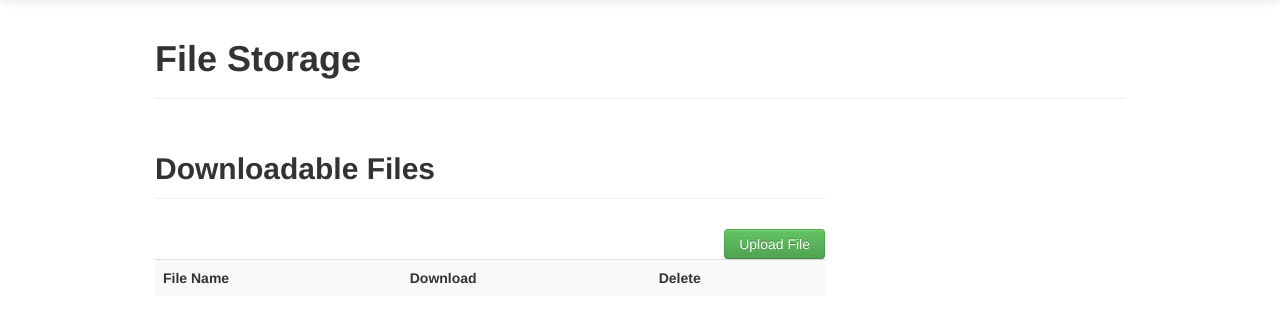
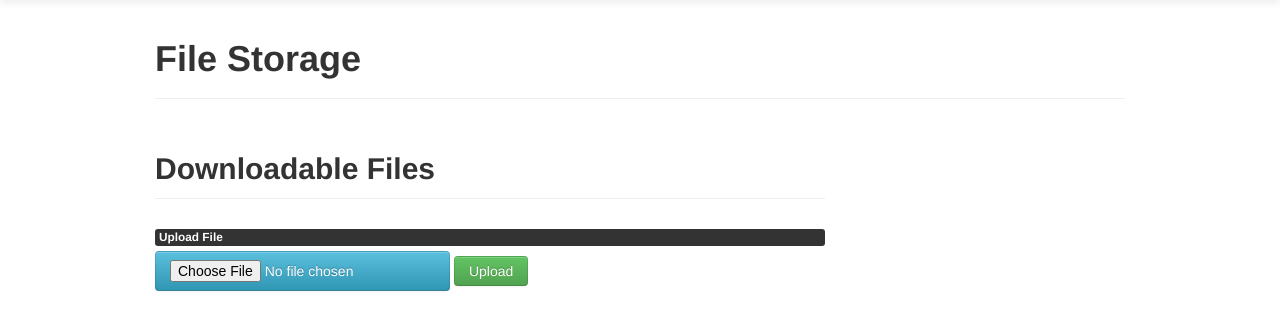
Before and after one commit to hearneg1/TeamBasicRiki, a Python web app: template Riki/wiki/web/templates/file_storage.html in a window 1280 px wide. Shown: the part 41-352 px from the top of the page. Run offline with Jinja, Linux system fonts and the light colour scheme; the template is opened without the code that fills it, so the values that code supplies are empty; some libraries are stand-ins or nearby versions.

Commit message:
initial file uploading

```diff
--- a/Riki/wiki/web/templates/file_storage.html
+++ b/Riki/wiki/web/templates/file_storage.html
@@ -3,7 +3,11 @@
 {% block title -%}File Storage{%- endblock title %}
 {% block content %}
     <h2 class="page-header">Downloadable Files</h2>
-    <button class="btn btn-success" style="float: right">Upload File</button>
+    <form action = {{ url_for("wiki.upload_file") }} method = "post" enctype="multipart/form-data">
+        <label for="file" class="label label-inverse">Upload File</label>
+        <input type="file" name="file" class="btn btn-info"/>
+        <input type="submit" class="btn btn-success" value="Upload">
+    </form>
     <table class="table table-striped">
         <tr>
             <th>File Name</th>
```
Also changed, not shown: Riki/wiki/web/file_storage.py (+7 -0 lines), Riki/wiki/web/routes.py (+10 -0 lines), 1 other file.
